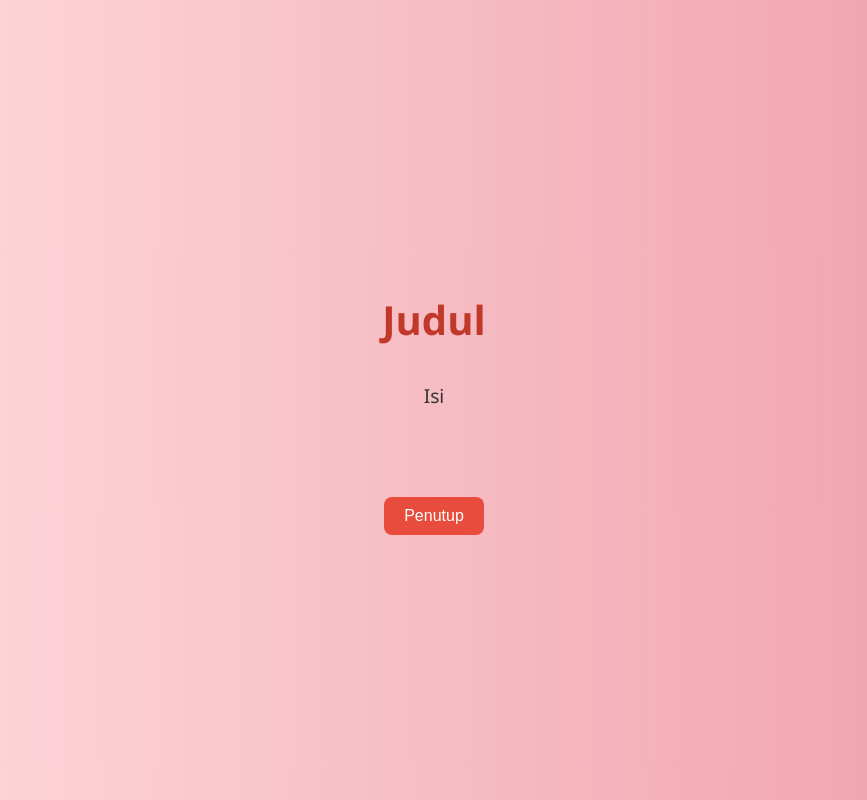
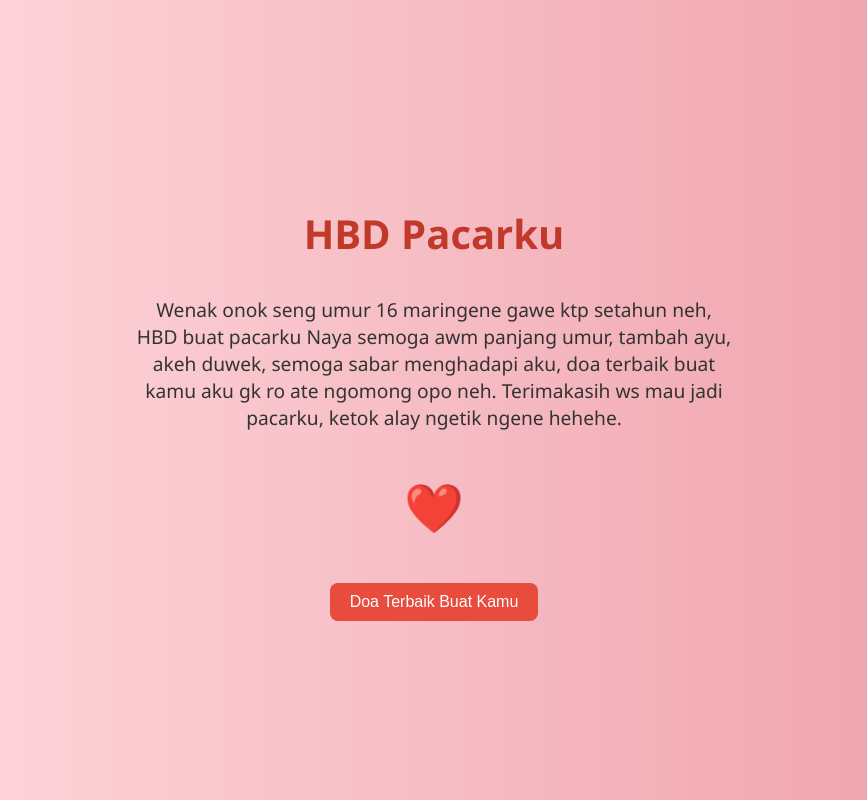
Before and after one commit to Alfian00exia/alfian-3, a plain HTML site: page index.html in a window 1280 px wide. Shown: the whole page, without its empty margins (206-1073 px from the left). Drawn offline with Linux system fonts and the light colour scheme.

Commit message:
Update index.html

```diff
--- a/index.html
+++ b/index.html
@@ -3,7 +3,7 @@
 <head>
   <meta charset="UTF-8" />
   <meta name="viewport" content="width=device-width, initial-scale=1.0"/>
-  <title>Judul atas</title>
+  <title>Gawe Naya</title>
   <style>
     body {
       background: linear-gradient(to right, #ffdde1, #ee9ca7);
@@ -67,11 +67,16 @@
   </style>
 </head>
 <body>
-  <h1>Judul</h1>
-  <p>
-   Isi
+  <h1>HBD Pacarku </h1>
+  <p>Wenak onok seng umur 16 maringene gawe ktp setahun neh, HBD buat pacarku Naya
+   semoga awm panjang umur, tambah ayu, akeh duwek, semoga sabar menghadapi aku, doa terbaik buat kamu
+   aku gk ro ate ngomong opo neh. Terimakasih ws mau jadi pacarku, ketok alay ngetik ngene hehehe.
+
+
+
+
   </p>
-  <div class="heart"></div>
-  <button onclick="alert('pencet')">Penutup</button>
+  <div class="heart">❤️</div>
+  <button onclick="alert('Happy Birtday Cewekku')">Doa Terbaik Buat Kamu</button>
 </body>
 </html>
```
